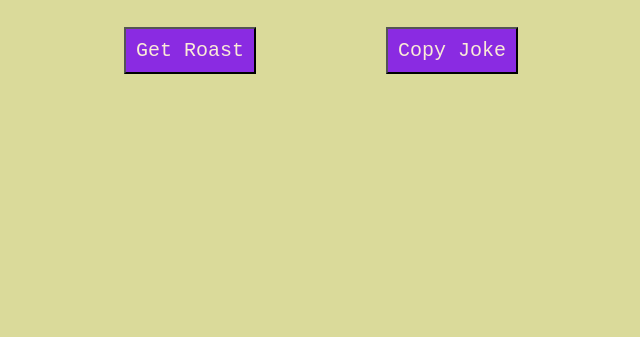
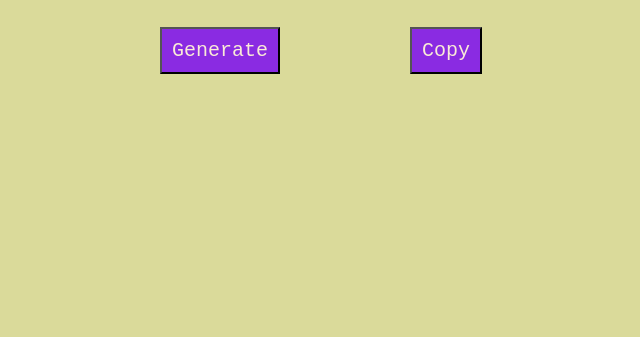
Before and after one commit to ErmanM/Joke, a plain HTML site: page index.html in a window 1280 px wide. Shown: the part 463-800 px from the top of the page, without its empty margins (319-959 px from the left). Drawn offline with Linux system fonts and the light colour scheme.

Commit message:
changed the button names

```diff
--- a/index.html
+++ b/index.html
@@ -12,8 +12,8 @@
         <h1 class="title">MFQ SPEICAL</h1>
         <p class="jokeDisplay" id="jokeDisplay">Click the button to get a roast!</p>
         <div class="buttons">
-            <button  id="jokeButton">Get Roast</button>
-            <button id="copyButton">Copy Joke</button>
+            <button  id="jokeButton">Generate</button>
+            <button id="copyButton">Copy</button>
 
         </div>
     </div>
```
